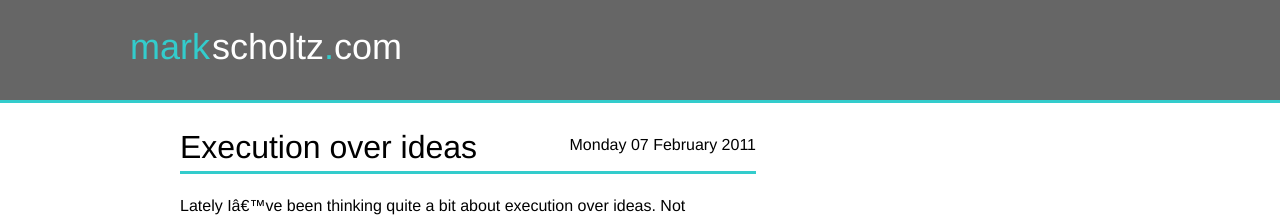
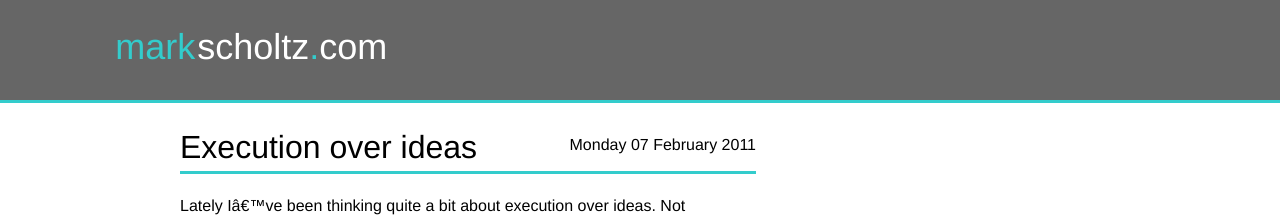
Before and after one commit to markscholtz/jekyll_blog, a Jekyll site: the page built from index.html, in a window 1280 px wide. Shown: the top 221 px of the page. Built offline with Jekyll 4.4.1, drawn with Linux system fonts in a browser that asks for light colours.

Commit message:
Heading padding made dynamic

```diff
--- a/css/default.css
+++ b/css/default.css
@@ -70,7 +70,7 @@ header#site_header a {
 header#site_header h1 {
   color: white;
   font-size: 36px;
-  padding-left: 130px;
+  padding-left: 9%;
 }
 
 header#site_header span#mark_span {
```
